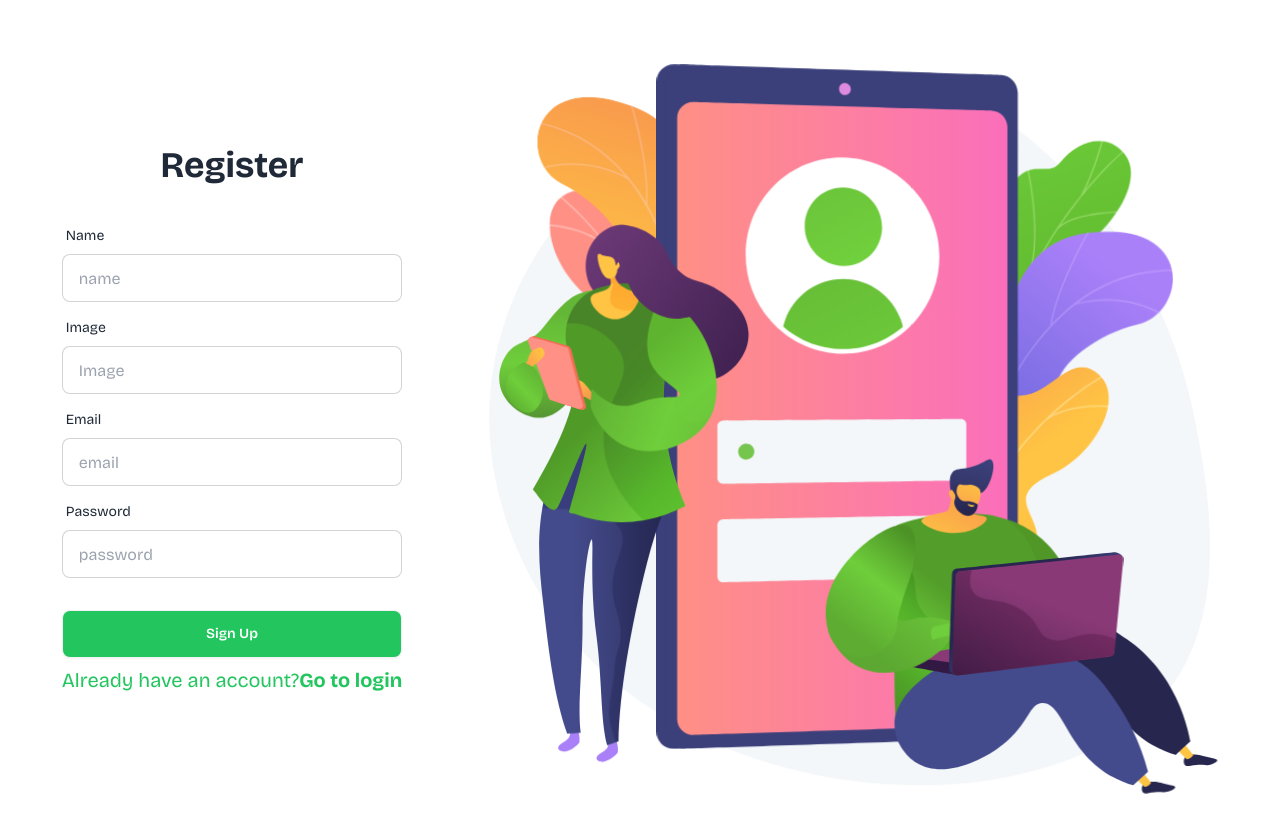
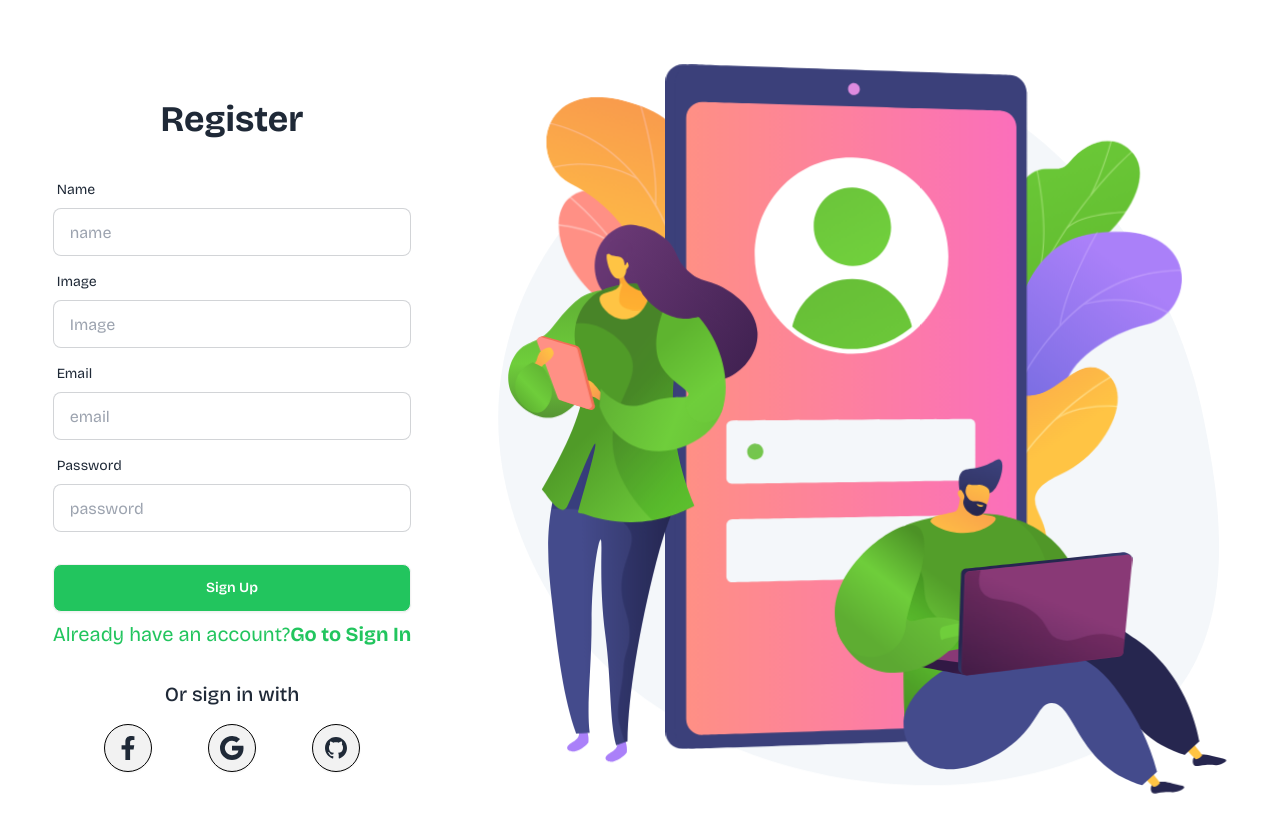
Before and after one commit to Faey2023/learn-sphere-client, a React (Vite) app: page /signup in a window 1280 px wide. Shown: the top 832 px of the page. Built offline with nearby package versions, Linux system fonts and the light colour scheme; no server answers.

Commit message:
added shared signin component

```diff
--- a/package.json
+++ b/package.json
@@ -12,6 +12,7 @@
   "dependencies": {
     "aos": "^2.3.4",
     "firebase": "^10.6.0",
+    "framer-motion": "^10.16.5",
     "localforage": "^1.10.0",
     "lottie-react": "^2.4.0",
     "match-sorter": "^6.3.1",
@@ -20,6 +21,7 @@
     "react-fast-marquee": "^1.6.2",
     "react-hook-form": "^7.48.2",
     "react-hot-toast": "^2.4.1",
+    "react-icons": "^4.12.0",
     "react-router-dom": "^6.20.0",
     "sort-by": "^1.2.0",
     "sweetalert2": "^11.10.1"
--- a/src/Pages/Home/Account/SignIn.jsx
+++ b/src/Pages/Home/Account/SignIn.jsx
@@ -1,11 +1,17 @@
 import { useForm } from "react-hook-form";
 import UseAuth from "../../../hooks/UseAuth";
 import loginAnimation from "../../../assets/data/loginAnimation.json";
-import { Link } from "react-router-dom";
+import { Link, useLocation, useNavigate } from "react-router-dom";
 import Lottie from "lottie-react";
 import toast from "react-hot-toast";
+import Swal from "sweetalert2";
+import SharedSignIn from "../../../Shared/SharedSignIn";
 
 const SignIn = () => {
+  const navigate = useNavigate();
+  const location = useLocation();
+
+  const from = location.state?.from?.pathname || "/";
   const {
     register,
     handleSubmit,
@@ -17,7 +23,24 @@ const SignIn = () => {
     login(data.email, data.password)
       .then((res) => {
         console.log(res.user);
-        toast.success("User sign in successfully");
+        Swal.fire({
+          title: "Login successful!",
+          showClass: {
+            popup: `
+              animate__animated
+              animate__fadeInUp
+              animate__faster
+            `,
+          },
+          hideClass: {
+            popup: `
+              animate__animated
+              animate__fadeOutDown
+              animate__faster
+            `,
+          },
+        });
+        navigate(from, { replace: true });
       })
       .catch((err) => {
         console.log(err.message);
@@ -90,8 +113,8 @@ const SignIn = () => {
                   Go to Sign Up
                 </Link>
               </h4>
-              {/* <SharedSignIn /> */}
             </form>
+            <SharedSignIn />
           </div>
         </div>
       </div>
--- a/src/Pages/Home/Account/SignUp.jsx
+++ b/src/Pages/Home/Account/SignUp.jsx
@@ -5,6 +5,7 @@ import { Link, useNavigate } from "react-router-dom";
 import Lottie from "lottie-react";
 import toast from "react-hot-toast";
 import Swal from "sweetalert2";
+import SharedSignIn from "../../../Shared/SharedSignIn";
 
 const SignUp = () => {
   const { createUser, updateUser } = UseAuth();
@@ -135,11 +136,12 @@ const SignUp = () => {
               </div>
               <h4 className="text-green-500 text-xl">
                 Already have an account?
-                <Link to="/login" className="font-bold">
-                  Go to login
+                <Link to="/sign In" className="font-bold">
+                  Go to Sign In
                 </Link>
               </h4>
             </form>
+            <SharedSignIn />
           </div>
         </div>
       </div>
--- a/src/Pages/Home/collaborators/Collaborator.jsx
+++ b/src/Pages/Home/collaborators/Collaborator.jsx
@@ -1,10 +1,10 @@
-import React, { useEffect, useState } from "react";
+import { useEffect, useState } from "react";
 import Marquee from "react-fast-marquee";
 
 const Collaborator = () => {
   const [partners, setPartners] = useState([]);
   useEffect(() => {
-    fetch("/data/Partners.json")
+    fetch("../../../assets/data/Partners.json")
       .then((res) => res.json())
       .then((data) => {
         setPartners(data);
@@ -21,7 +21,10 @@ const Collaborator = () => {
         <Marquee>
           <div className="flex gap-5">
             {partners.map((partner) => (
-              <div className="w-40 h-40 border-2 flex flex-col justify-center items-center rounded-xl border-[#ca84ca]">
+              <div
+                key={partner.id}
+                className="w-40 h-40 border-2 flex flex-col justify-center items-center rounded-xl border-[#ca84ca]"
+              >
                 <img className="h-32 w-32" src={partner.brandImage} alt="" />
               </div>
             ))}
--- a/src/Shared/Navbar.jsx
+++ b/src/Shared/Navbar.jsx
@@ -78,20 +78,30 @@ const Navbar = () => {
             <div className="dropdown dropdown-end">
               <label tabIndex={0} className="btn btn-ghost btn-circle avatar">
                 <div className="w-10 rounded-full">
-                  <img alt="user image" src={user.photoUrl} />
+                  <img alt="user image" src={user.photoURL} />
                 </div>
               </label>
               <ul
                 tabIndex={0}
-                className="menu menu-sm dropdown-content mt-3 z-[1] p-2 shadow bg-base-100 rounded-box w-52"
+                className="menu menu-sm dropdown-content mt-3 z-[1] p-2 shadow bg-base-100 rounded-box w-52 text-xl"
               >
                 <li>
-                  <Link onClick={handleLogout}>Logout</Link>
+                  <p>{user.displayName}</p>
+                </li>
+                <li>
+                  <Link to="/dashboard">Dashboard</Link>
+                </li>
+                <li>
+                  <Link className="text-red-700" onClick={handleLogout}>
+                    Logout
+                  </Link>
                 </li>
               </ul>
             </div>
           ) : (
-            <Link to='/signin' className="text-xl">Sign In</Link>
+            <Link to="/signin" className="text-xl">
+              Sign In
+            </Link>
           )}
         </div>
       </div>
--- a/src/Shared/SharedSignIn.jsx
+++ b/src/Shared/SharedSignIn.jsx
@@ -1,7 +1,36 @@
+import { FaFacebookF } from "react-icons/fa";
+import { BsGoogle } from "react-icons/bs";
+import { GrGithub } from "react-icons/gr";
+import UseAuth from "../hooks/UseAuth";
+import Swal from "sweetalert2";
+import toast from "react-hot-toast";
+
 const SharedSignIn = () => {
+  const { google, github, facebook } = UseAuth();
+
+  const handleSignIn = (data) => {
+    data()
+      .then((res) => {
+        toast.success("Logged in successfully.");
+      })
+      .catch((err) => {
+        toast.error(err.code);
+      });
+  };
   return (
-    <div>
-      <h1>ok</h1>
+    <div className="flex flex-col justify-center text-center items-center">
+      <h4 className="text-xl font-medium mb-4">Or sign in with</h4>
+      <div className="flex gap-14">
+        <button className="btn btn-circle border-black text-2xl">
+          <FaFacebookF onClick={() => handleSignIn(facebook)} />
+        </button>
+        <button className="btn btn-circle border-black text-2xl">
+          <BsGoogle onClick={() => handleSignIn(google)} />
+        </button>
+        <button className="btn btn-circle border-black text-2xl">
+          <GrGithub onClick={() => handleSignIn(github)} />
+        </button>
+      </div>
     </div>
   );
 };
--- a/src/provider/AuthProvider.jsx
+++ b/src/provider/AuthProvider.jsx
@@ -1,12 +1,19 @@
 import { createContext, useEffect, useState } from "react";
 import {
+  FacebookAuthProvider,
+  GithubAuthProvider,
+  GoogleAuthProvider,
   createUserWithEmailAndPassword,
   onAuthStateChanged,
   signInWithEmailAndPassword,
+  signInWithPopup,
   signOut,
 } from "firebase/auth";
 import { auth } from "../firebase/firebase.config";
 export const AuthContext = createContext();
+const googleProvider = new GoogleAuthProvider();
+const githubProvider = new GithubAuthProvider();
+const facebookProvider = new FacebookAuthProvider();
 
 const AuthProvider = ({ children }) => {
   const [user, setUser] = useState();
@@ -41,7 +48,27 @@ const AuthProvider = ({ children }) => {
     });
   };
 
-  const authInfo = { user, loading, createUser, updateUser, login, logout };
+  const google = () => {
+    signInWithPopup(auth, googleProvider);
+  };
+  const github = () => {
+    signInWithPopup(auth, githubProvider);
+  };
+  const facebook = () => {
+    signInWithPopup(auth, facebookProvider);
+  };
+
+  const authInfo = {
+    user,
+    loading,
+    createUser,
+    updateUser,
+    login,
+    logout,
+    google,
+    github,
+    facebook,
+  };
   return (
     <AuthContext.Provider value={authInfo}>{children}</AuthContext.Provider>
   );
--- a/src/provider/Private.jsx
+++ b/src/provider/Private.jsx
@@ -2,12 +2,14 @@ import React from "react";
 import UseAuth from "../hooks/UseAuth";
 import { Navigate } from "react-router-dom";
 import Lottie from "lottie-react";
-import loadingAnimation from '../assets/data/loadingAnimation.json'
+import loadingAnimation from "../assets/data/loadingAnimation.json";
 
 const Private = ({ children }) => {
   const { user, loading } = UseAuth();
   if (loading) {
-    return <Lottie animationData={loadingAnimation}/>
+    return (
+      <Lottie animationData={loadingAnimation} style={{ height: "50vh" }} />
+    );
   }
   if (user) {
     return children;
```
Also changed, not shown: 1 other file (tests, documents, lock files or other folders).
